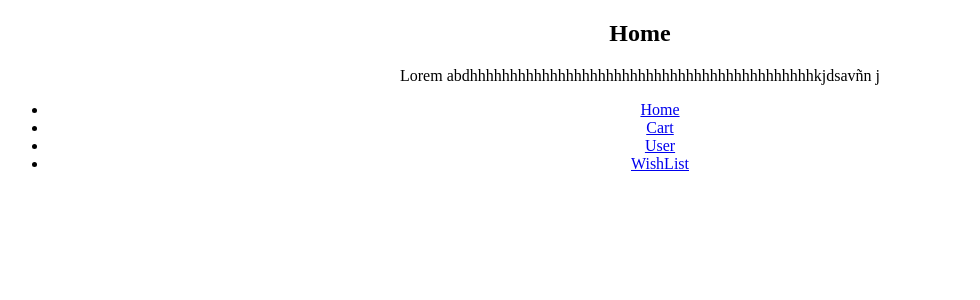
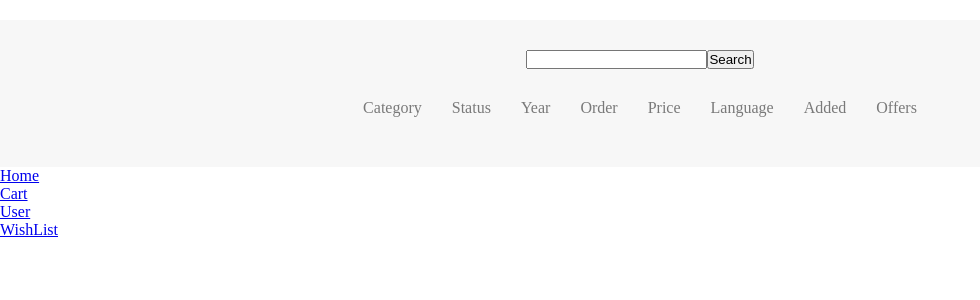
Before and after one commit to alefidececchi/ECOMMERCE, a React (Create React App) app in the folder client/: page /home in a window 1280 px wide. Shown: the top 300 px of the page, without its empty margins (0-980 px from the left). Built offline with nearby package versions, Linux system fonts and the light colour scheme.

Commit message:
filters done with styles

```diff
--- a/client/src/App.css
+++ b/client/src/App.css
@@ -1,38 +1,5 @@
-.App {
-  text-align: center;
+*{
+  margin: 0;
+  padding: 0;
+  box-sizing: border-box;
 }
-
-.App-logo {
-  height: 40vmin;
-  pointer-events: none;
-}
-
-@media (prefers-reduced-motion: no-preference) {
-  .App-logo {
-    animation: App-logo-spin infinite 20s linear;
-  }
-}
-
-.App-header {
-  background-color: #282c34;
-  min-height: 100vh;
-  display: flex;
-  flex-direction: column;
-  align-items: center;
-  justify-content: center;
-  font-size: calc(10px + 2vmin);
-  color: white;
-}
-
-.App-link {
-  color: #61dafb;
-}
-
-@keyframes App-logo-spin {
-  from {
-    transform: rotate(0deg);
-  }
-  to {
-    transform: rotate(360deg);
-  }
-}
--- a/client/src/assets/sass/functions.scss
+++ b/client/src/assets/sass/functions.scss
@@ -0,0 +1,4 @@
+@function toRem($value) {
+  $remValue: ($value / 16) + rem;
+  @return $remValue;
+}
--- a/client/src/assets/sass/mixins.scss
+++ b/client/src/assets/sass/mixins.scss
@@ -0,0 +1,23 @@
+@mixin telefono {
+  @media only screen and (min-width: #{$telefono}) {
+    @content;
+  }
+}
+
+@mixin tablet {
+  @media only screen and (min-width: #{$tablet}) {
+    @content;
+  }
+}
+
+@mixin desktop {
+  @media only screen and (min-width: #{$desktop}) {
+    @content;
+  }
+}
+
+@mixin tabletMax {
+  @media only screen and (max-width: #{$tablet}) {
+    @content;
+  }
+}
--- a/client/src/assets/sass/variables.scss
+++ b/client/src/assets/sass/variables.scss
@@ -0,0 +1,15 @@
+$primario: #B881FF;
+$secundario: #9d4edd;
+$negro: #000000;
+$gris1: #F7F7F7;
+$gris2: #C7C7C7;
+$gris3: #797979;
+$gris4: #404040;
+
+
+
+//Variables para los media queries
+
+$telefono: 480px;
+$tablet: 768px;
+$desktop: 1024px;
--- a/client/src/components/Home/home.jsx
+++ b/client/src/components/Home/home.jsx
@@ -1,10 +1,108 @@
-import React from 'react';
+import React, {useState} from 'react';
+import s from './home.module.scss'
 
 const Home = () => {
+  const initialState = {}
+
+  const [filters, setFilters] = useState(initialState);
+
+  let filterValues = Object.values(filters);
+
+  const handleOnClick = (e) => {
+    setFilters({
+      ...filters,
+      [e.target.name]: e.target.value,
+    })
+    console.log(filterValues.length)
+  }
+
+  const handleReset = () => {
+    setFilters({ });
+    console.log('sirvo');
+  }
+
   return (
     <div>
-      <h1>Home</h1>
-      <p>Lorem abdhhhhhhhhhhhhhhhhhhhhhhhhhhhhhhhhhhhhhhhhhhhkjdsavñn j</p>
+      <header>
+        <form>
+          <input type="search"/>
+          <input type="submit" value="Search"/>
+        </form>
+
+        <div className={s.filtersContainer}>
+          <ul>
+
+            <li>Category
+              <ul>
+                <li><button name='category' value='Action' onClick={handleOnClick}>Action</button></li>
+                <li><button name='category' value='Adventure' onClick={handleOnClick}>Adventure</button></li>
+                <li><button name='category' value='Classics' onClick={handleOnClick}>Classics</button></li>
+                <li><button name='category' value='Mystery' onClick={handleOnClick}>Mystery</button></li>
+                <li><button name='category' value='Fantasy' onClick={handleOnClick}>Fantasy</button></li>
+                <li><button name='category' value='Horror' onClick={handleOnClick}>Horror</button></li>
+              </ul>
+            </li>
+            {/* {filters.category ? <span>{filters.category}</span>: null} */}
+
+            <li>Status
+              <ul>
+                <li><button name='status' value='New' onClick={handleOnClick}>New</button></li>
+                <li><button name='status' value='Secondhand' onClick={handleOnClick}>Secondhand</button></li>
+              </ul>
+            </li>
+
+            <li>Year
+              <ul>
+                <li><button name='year' value='Latest' onClick={handleOnClick}>Latest</button></li>
+                <li><button name='year' value='Oldest' onClick={handleOnClick}>Oldest</button></li>
+              </ul>
+            </li>
+
+            <li>Order
+              <ul>
+                <li><button name='order' value='AZ' onClick={handleOnClick}>A-Z</button></li>
+                <li><button name='order' value='ZA' onClick={handleOnClick}>Z-A</button></li>
+              </ul>
+            </li>
+
+            <li>Price
+              <ul>
+                <li><button name='price' value='Cheap' onClick={handleOnClick}>Cheap</button></li>
+                <li><button name='price' value='Expensive' onClick={handleOnClick}>Expensive</button></li>
+              </ul>
+            </li>
+
+            <li>Language
+              <ul>
+                <li><button name='language' value='Spanish' onClick={handleOnClick}>Spanish</button></li>
+                <li><button name='language' value='English' onClick={handleOnClick}>English</button></li>
+              </ul>
+            </li>
+
+            <li>Added
+              <ul>
+                <li><button name='added' value='Last week' onClick={handleOnClick}>Last week</button></li>
+                <li><button name='added' value='Last month' onClick={handleOnClick}>Last month</button></li>
+                <li><button name='added' value='Last year' onClick={handleOnClick}>Last year</button></li>
+              </ul>
+            </li>
+
+            <li>Offers
+              <ul>
+                <li><button name='offers' value='Yes' onClick={handleOnClick}>Yes</button></li>
+                <li><button name='offers' value='No' onClick={handleOnClick}>No</button></li>
+              </ul>
+            </li>
+          </ul>
+
+        </div>
+
+        <div className={s.toFilter}>
+          {filterValues.length ? filterValues.map(filter => <span>{filter}</span>): null}
+          {filterValues.length ? <button onClick={handleReset}>Reset</button>: null}
+          {filterValues.length ? <button>Filter</button>: null}
+        </div>
+      </header>
     </div>
   );
 }
--- a/client/src/components/Home/home.module.scss
+++ b/client/src/components/Home/home.module.scss
@@ -1,3 +1,112 @@
 @import '../../assets/sass/functions.scss';
 @import '../../assets/sass/mixins.scss';
 @import '../../assets/sass/variables.scss';
+
+header {
+  width: 100vw;
+  background-color: $gris1;
+  margin-top: toRem(20);
+  display: flex;
+  flex-direction: column;
+  @include tablet() {
+    align-items: center;
+  }
+
+  form {
+    padding: toRem(30);
+    display: flex;
+    justify-content: center;
+  }
+
+  .filtersContainer {
+    padding-bottom: toRem(30);
+    width: 100vw;
+
+    ul {
+      list-style: none;
+      display: flex;
+      flex-direction: column;
+      @include tabletMax() {
+        width: 30%;
+      }
+      @include tablet() {
+        flex-direction: row;
+        justify-content: center;
+      }
+
+      li {
+        color: $gris3;
+        padding: toRem(10) toRem(15);
+        font-size: toRem(16);
+        ul {
+          display: none;
+        }
+        &:hover {
+          cursor: pointer;
+          color: $primario;
+          border-radius: toRem(10);
+          ul {
+            margin-top: toRem(0.5);
+            width: 100px;
+            border-radius: toRem(5);
+            background-color: $gris2;
+            position: absolute;
+            display: flex;
+            flex-direction: column;
+
+            li {
+              margin: toRem(10);
+              width: 100%;
+              &:hover {
+                cursor: pointer;
+              }
+
+              button {
+                border: none;
+                font-size: toRem(13);
+                background-color: $gris2;
+                color: $gris4;
+
+                &:hover {
+                  color: $negro
+                }
+              }
+            }
+          }
+        }
+        @include tablet() {
+          padding: 0 toRem(15);
+        }
+      }
+    }
+  }
+
+  .toFilter {
+    // background-color: red;
+    padding-bottom: toRem(20);
+
+    span {
+      padding: toRem(5) toRem(5) toRem(5) toRem(5);
+      color: $primario;
+      border: 2px solid $primario;
+      border-radius: toRem(10);
+      margin: 0 toRem(5);
+      font-size: toRem(14);
+    }
+
+    button {
+      padding: toRem(5) toRem(10);
+      border-radius: toRem(10);
+      margin: 0 toRem(5);
+      background-color: $primario;
+      border: 2px solid $primario;
+      color: $gris1;
+
+      &:hover {
+        cursor: pointer;
+        background-color: $secundario;
+        border: 2px solid $secundario;
+      }
+    }
+  }
+}
```
